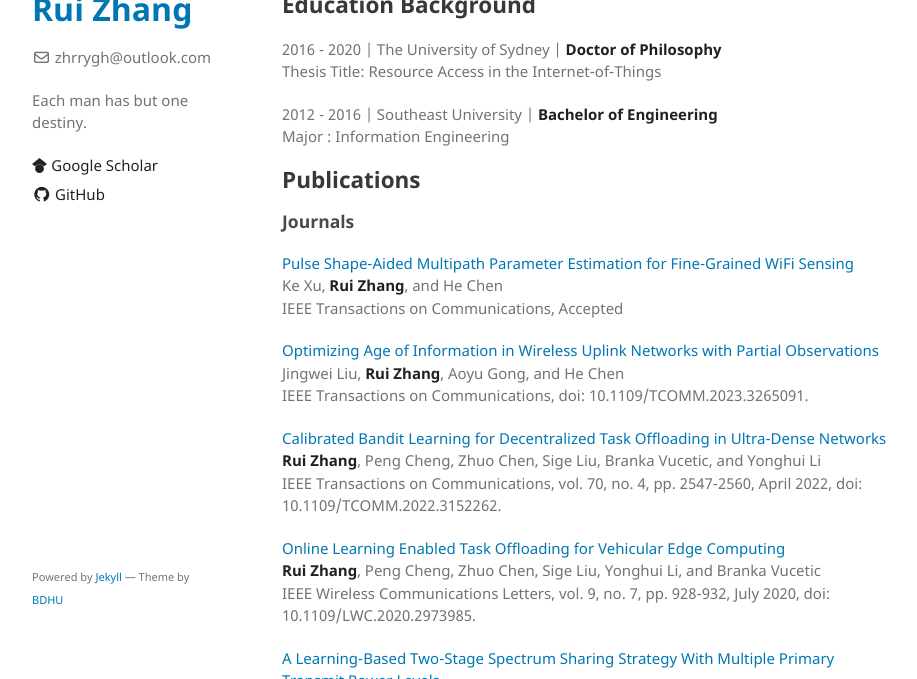
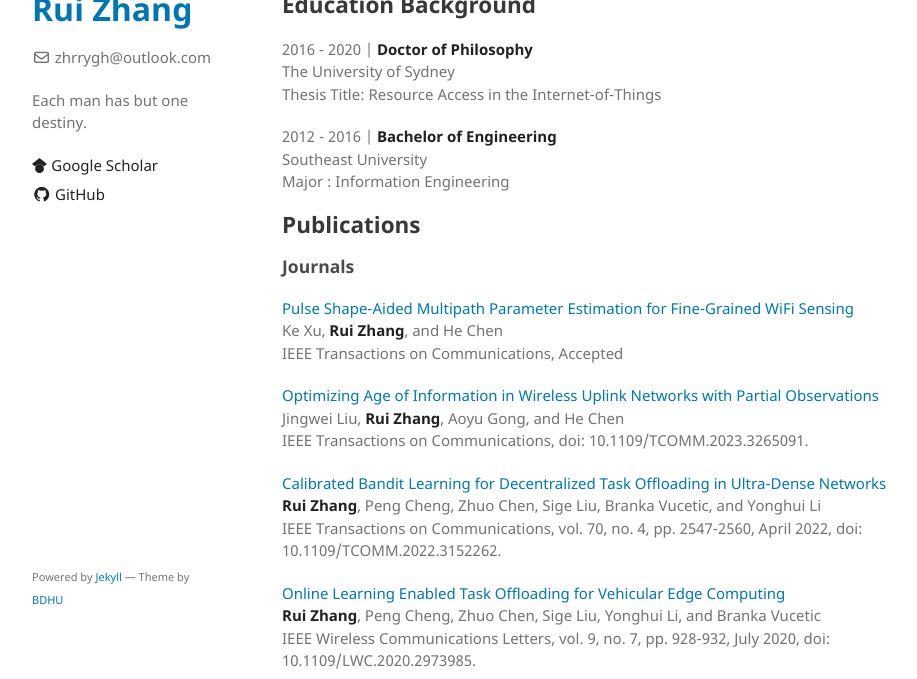
Before and after one commit to zhrrygh/zhrrygh.github.io, a Jekyll site: the page built from index.md, in a window 1280 px wide and 900 px high, scrolled down 416 px, cut to the strip 221-900 px from the top of the window. Shown: the whole strip, without its empty margins (178-1095 px from the left). Built offline with Jekyll 4.4.1, drawn with Linux system fonts in a browser that asks for light colours.

```diff
--- a/index.md
+++ b/index.md
@@ -26,10 +26,12 @@ The Chinese University of Hong Kong
 The Chinese University of Hong Kong
 
 ## Education Background
-2016 - 2020 | The University of Sydney | **Doctor of Philosophy** \
+2016 - 2020 | **Doctor of Philosophy** \
+The University of Sydney \
 Thesis Title: Resource Access in the Internet-of-Things
 
-2012 - 2016 |  Southeast University | **Bachelor of Engineering** \
+2012 - 2016 | **Bachelor of Engineering** \
+Southeast University \
 Major : Information Engineering
 
 ## Publications
```
